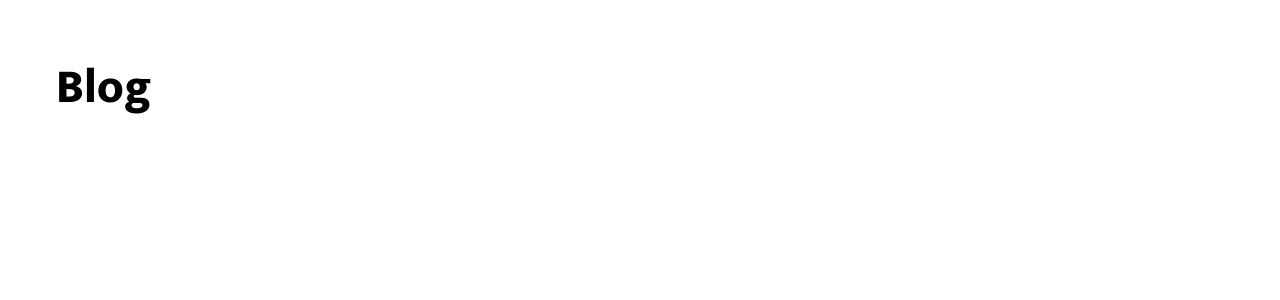
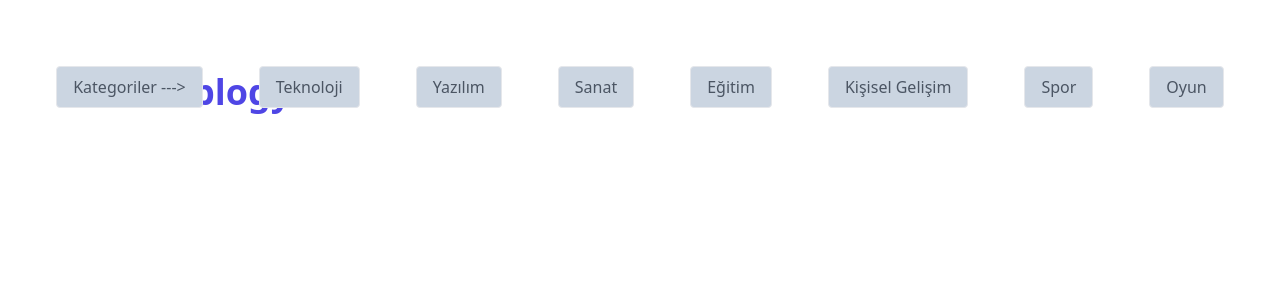
Before and after one commit to measses/react-blog-project, a React (Vite) app: page / in a window 1280 px wide. Shown: the top 300 px of the page. Built offline with nearby package versions, Linux system fonts and the light colour scheme.

Commit message:
Update Navbar component with new navigation menu

```diff
--- a/src/components/Navbar.jsx
+++ b/src/components/Navbar.jsx
@@ -3,7 +3,34 @@ import "../assets/css/Navbar.css";
 function Navbar() {
   return (
     <div>
-      <h1 className="mukta-bold text-5xl mt-16 ml-14">Blog</h1>
+      <nav className="px-8 py-4">
+        <span className="text-4xl font-extrabold flex mt-14 mx-40 text-indigo-600 ">
+          blogyX
+        </span>
+        <div className="flex h-screen justify-center items-center">
+          <ul className="flex space-x-14 mb-[850px] ">
+            {[
+              "Kategoriler --->",
+              "Teknoloji",
+              "Yazılım",
+              "Sanat",
+              "Eğitim",
+              "Kişisel Gelişim",
+              "Spor",
+              "Oyun",
+            ].map((category) => (
+              <li className="border rounded px-4 py-2 hover:border-indigo-500 transition-colors bg-slate-300">
+                <a
+                  href="#"
+                  className="font-medium text-gray-600 hover:text-indigo-500"
+                >
+                  {category}
+                </a>
+              </li>
+            ))}
+          </ul>
+        </div>
+      </nav>
     </div>
   );
 }
```
